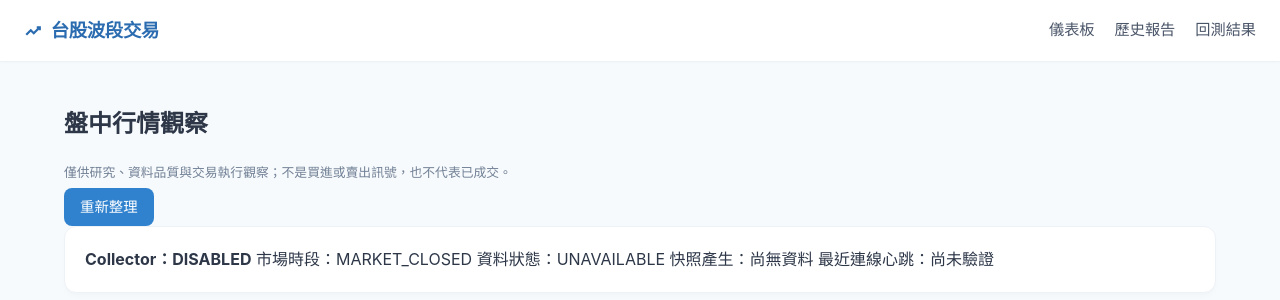
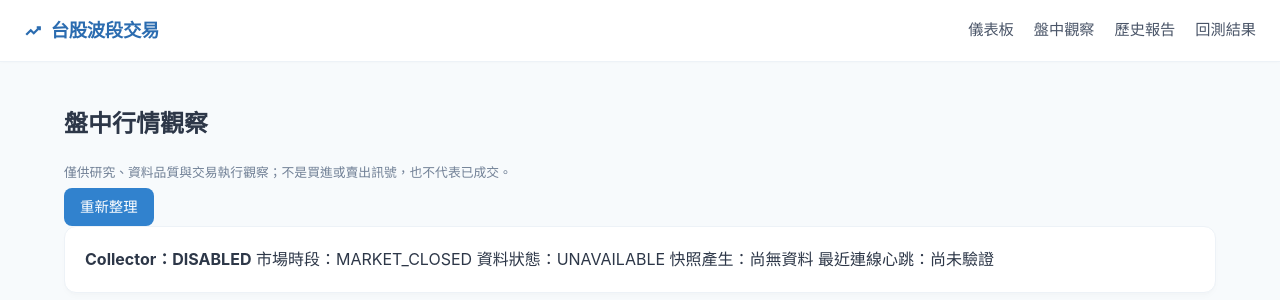
Before and after one commit to ChenHom/tw-swing-trading-mvp, a FastAPI app: page /intraday in a window 1280 px wide. Shown: the top 300 px of the page. Run offline with FastAPI, Linux system fonts and the light colour scheme.

Commit message:
feat(web): link feature-gated intraday observation page from existing nav

```diff
--- a/src/web/templates/base.html
+++ b/src/web/templates/base.html
@@ -19,6 +19,10 @@
         <span class="nav-text-desktop">儀表板</span>
         <span class="nav-text-mobile">看板</span>
       </a>
+      <a href="{{ base }}/intraday" title="僅供研究的唯讀盤中觀察">
+        <span class="nav-text-desktop">盤中觀察</span>
+        <span class="nav-text-mobile">盤中</span>
+      </a>
       <a href="{{ base }}/reports">
         <span class="nav-text-desktop">歷史報告</span>
         <span class="nav-text-mobile">報告</span>
```
